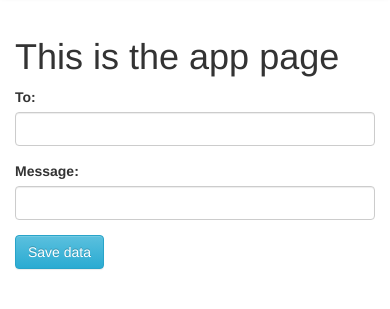
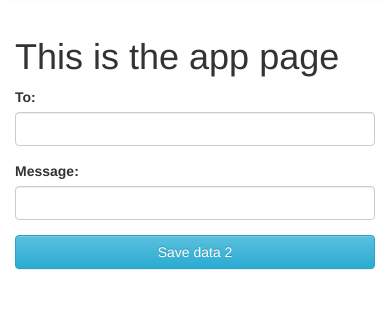
Before and after one commit to MarikaVink/lesson-6, a PHP site: page /app_b.php in a window 390 px wide. Shown: the part 55-364 px from the top of the page. Run offline with PHP 8.4, Linux system fonts and the light colour scheme.

Commit message:
added buttons 1 and 2 for mobile and computer

```diff
--- a/app_b.php
+++ b/app_b.php
@@ -60,7 +60,8 @@
 			</div>
 			<div class="row">
 			<div class="col-sm-3">
-				<input class="btn btn-info" type="submit" value="Save data">
+				<input class="btn btn-info hidden-xs" type="submit" value="Save data 1">
+				<input class="btn btn-info btn-block visible-xs-block" type="submit" value="Save data 2">
 				</div>
 			</div>
 		</form>
```
